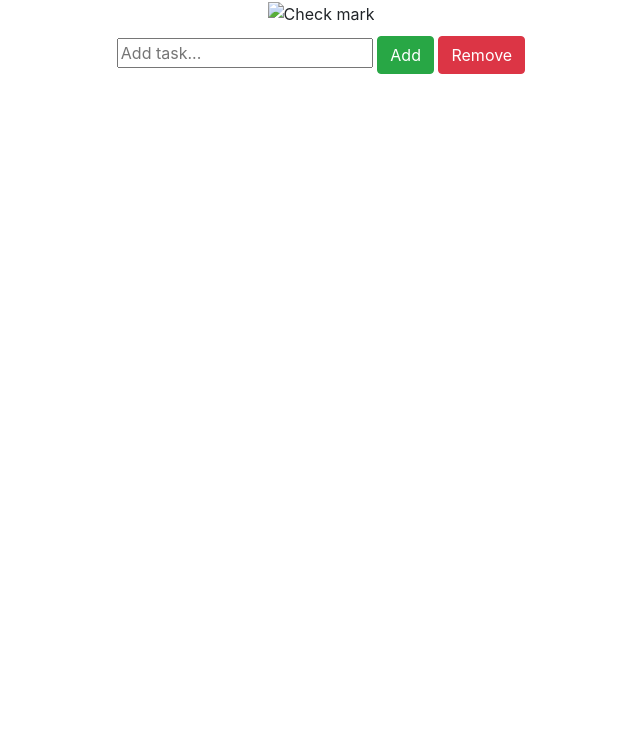
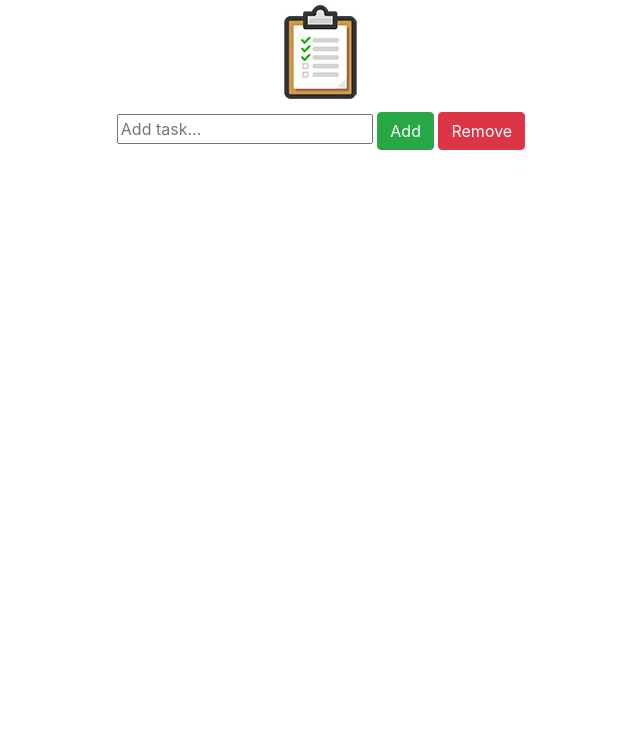
Before and after one commit to moe1129peterson/build-tool-todo-app, a website built with webpack: page src/index.html in a window 1280 px wide. Shown: the part 54-800 px from the top of the page, without its empty margins (319-959 px from the left). Built offline with nearby package versions, Linux system fonts and the light colour scheme; files whose address does not match are found by name.

Commit message:
changed jpg in html

```diff
--- a/src/index.html
+++ b/src/index.html
@@ -15,7 +15,7 @@
             <div class="heading">
                 <h1>Add to do list</h1>
                 <div class="d-flex justify-content-center">
-                    <img src="/src/todo-check.png" alt="Check mark">
+                    <img src="/src/todo-check.jpg" alt="Check mark">
                 </div>
             </div>
             <div class="todo-card">
```
